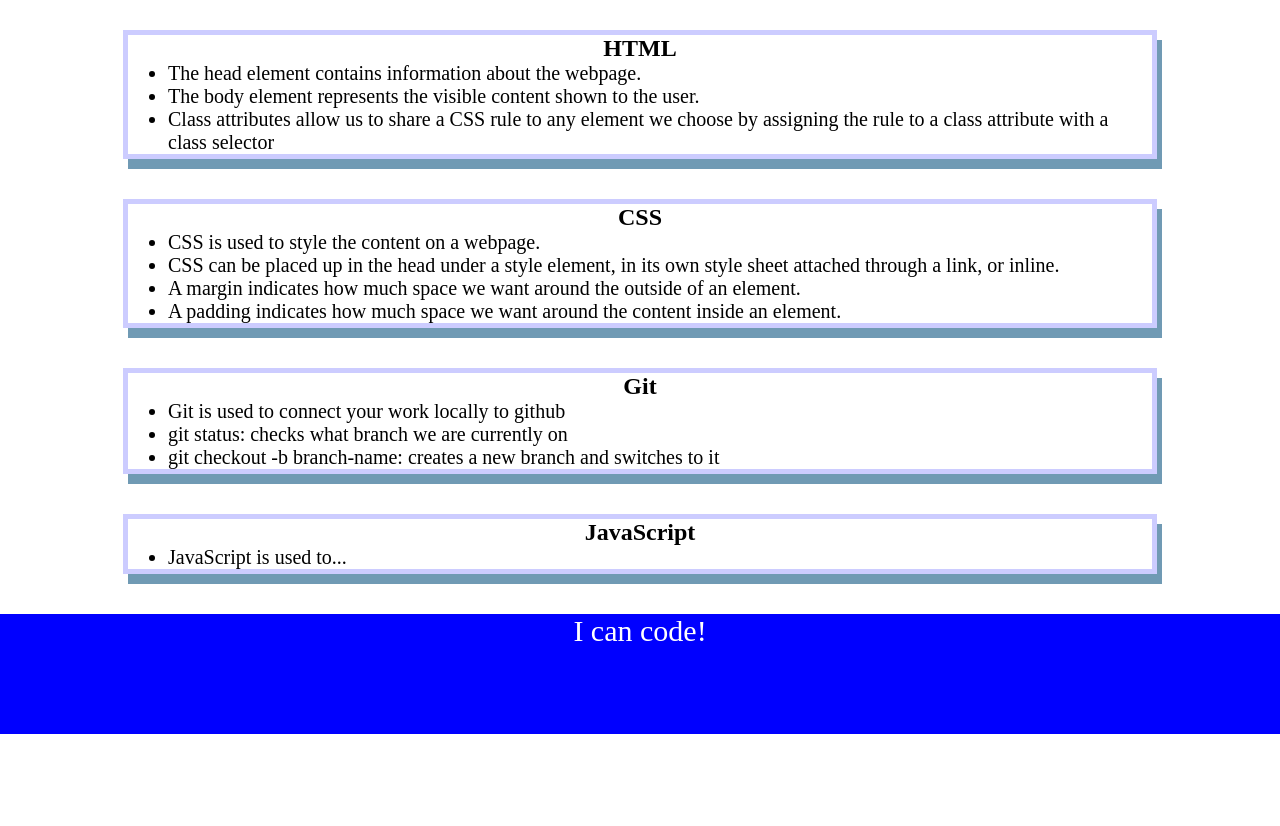
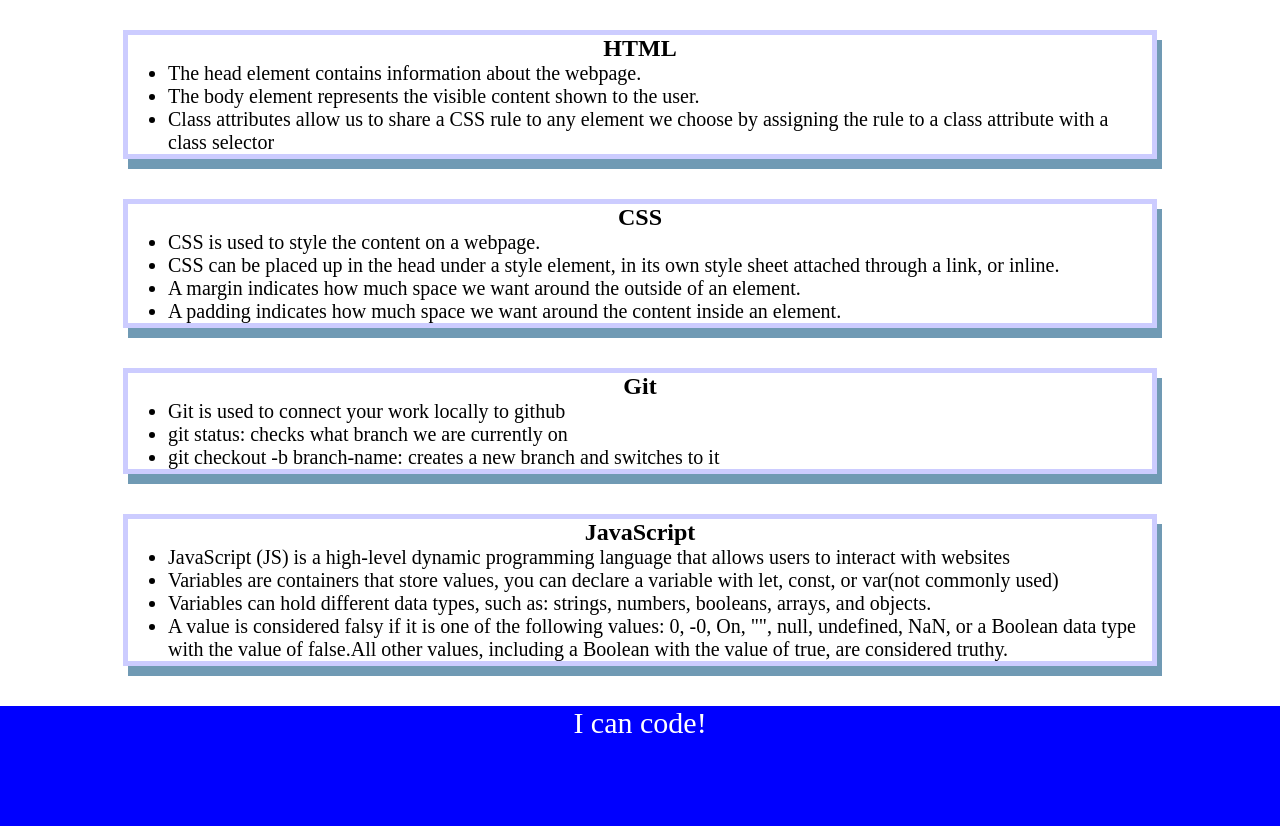
Before and after one commit to Liv-5/prework-study-guide, a plain HTML site: page index.html in a window 1280 px wide. Shown: the part 130-956 px from the top of the page. Before the commit the page ends 864 px from the top, so only its background shows below. Drawn offline with Linux system fonts and the light colour scheme.

Commit message:
added javaScript file and notes to study guide

```diff
--- /dev/null
+++ b/assets/script.js
@@ -0,0 +1,19 @@
+/*const topic = "HTML";
+
+if (topic === "HTML") {
+  console.log("Let's study HTML!");
+} else if (topic === "CSS") {
+  console.log("Let's study CSS!");
+} else if (topic === "Git") {
+  console.log("Let's study Git!");
+} else if (topic === "JavaScript") {
+  console.log("Let's study JavaScript!");
+} else {
+  console.log("Please try again!");
+}
+*/
+const topics = ["HTML", "CSS", "Git", "JavaScript"];
+
+for (let x = 0; x < topics.length; x++) {
+  console.log(topics[x]);
+}
--- a/index.html
+++ b/index.html
@@ -4,7 +4,7 @@
     <meta charset="UTF-8" />
     <meta http-equiv="X-UA-Compatible" content="IE=edge" />
     <meta name="viewport" content="width=device-width, initial-scale=1.0" />
-    <link rel="stylesheet" href="./assets/style.css">
+    <link rel="stylesheet" href="./assets/style.css" />
     <title>Prework Study Guide</title>
   </head>
   <body>
@@ -14,6 +14,7 @@
         src="./assets/bowtie-cat.png"
         alt="Profile image of cat wearing a bow tie."
       />
+      <h2>✨ Open the Console to See What's Happening ✨</h2>
     </header>
     <main>
       <section class="card" id="html-section">
@@ -23,7 +24,11 @@
           <li>
             The body element represents the visible content shown to the user.
           </li>
-          <li>Class attributes allow us to share a CSS rule to any element we choose by assigning the rule to a class attribute with a class selector</li>
+          <li>
+            Class attributes allow us to share a CSS rule to any element we
+            choose by assigning the rule to a class attribute with a class
+            selector
+          </li>
         </ul>
       </section>
       <section class="card" id="css-section">
@@ -34,29 +39,55 @@
             CSS can be placed up in the head under a style element, in its own
             style sheet attached through a link, or inline.
           </li>
-          <li>A margin indicates how much space we want around the outside of an element.</li>
-          <li>A padding indicates how much space we want around the content inside an element.</li>
-
+          <li>
+            A margin indicates how much space we want around the outside of an
+            element.
+          </li>
+          <li>
+            A padding indicates how much space we want around the content inside
+            an element.
+          </li>
         </ul>
       </section>
       <section class="card" id="git-section">
         <h2>Git</h2>
         <ul>
-          <li>Git is used to connect your work locally to github </li>
+          <li>Git is used to connect your work locally to github</li>
           <li>git status: checks what branch we are currently on</li>
           <li>
             git checkout -b branch-name: creates a new branch and switches to it
           </li>
         </ul>
       </section>
-      <section class="card" id="javascript-section"><h2>JavaScript</h2>
+      <section class="card" id="javascript-section">
+        <h2>JavaScript</h2>
         <ul>
-          <li>JavaScript is used to... </li>
-        </section>
+          <li>
+            JavaScript (JS) is a high-level dynamic programming language that
+            allows users to interact with websites
+          </li>
+          <li>
+            Variables are containers that store values, you can declare a
+            variable with let, const, or var(not commonly used)
+          </li>
+          <li>
+            Variables can hold different data types, such as: strings, numbers,
+            booleans, arrays, and objects.
+          </li>
+          <li>
+            A value is considered falsy if it is one of the following values: 0,
+            -0, On, "", null, undefined, NaN, or a Boolean data type with the
+            value of false.All other values, including a Boolean with the value
+            of true, are considered truthy.
+          </li>
+        </ul>
+      </section>
     </main>
 
     <footer>
       <p>I can code!</p>
     </footer>
+
+    <script src="./assets/script.js"></script>
   </body>
 </html>
```
